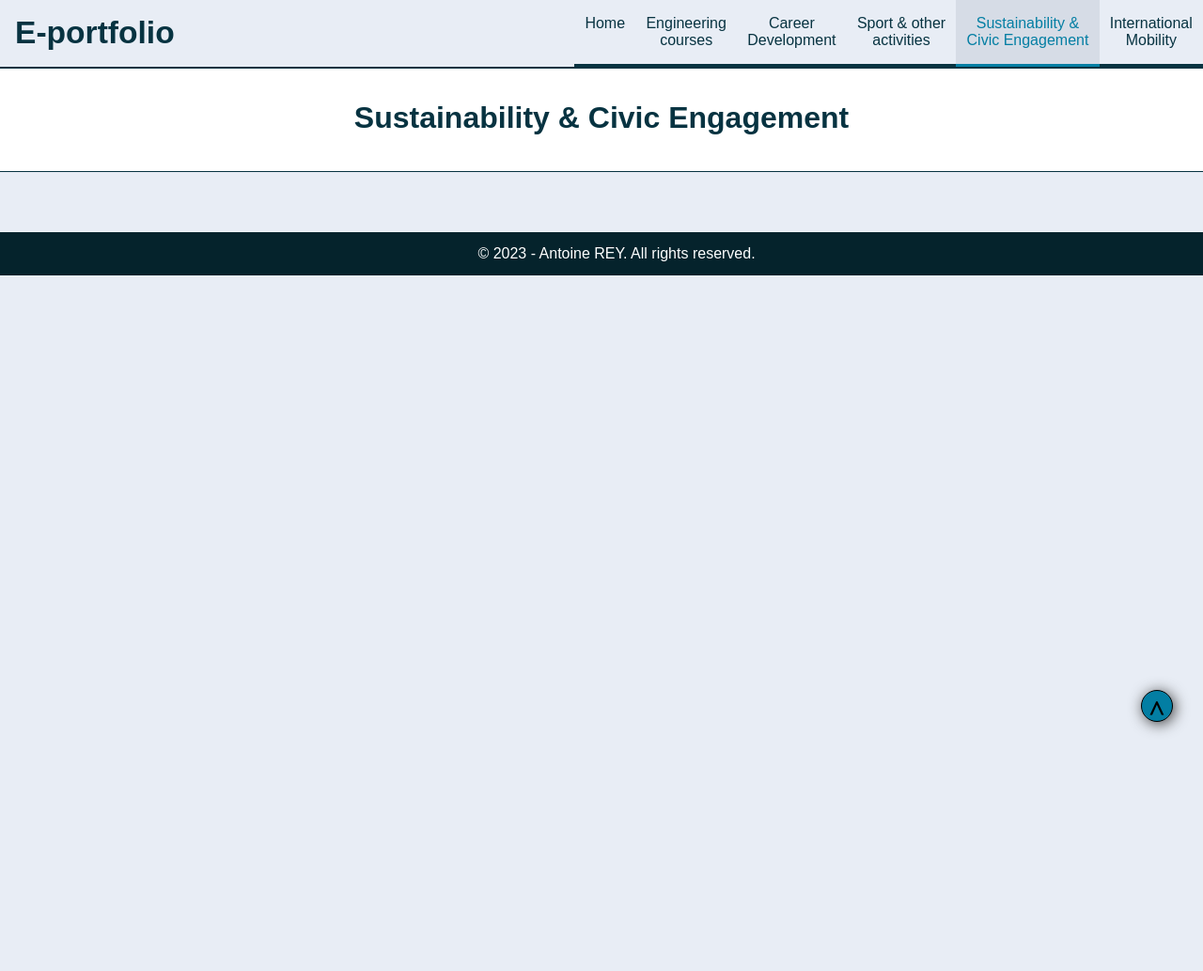
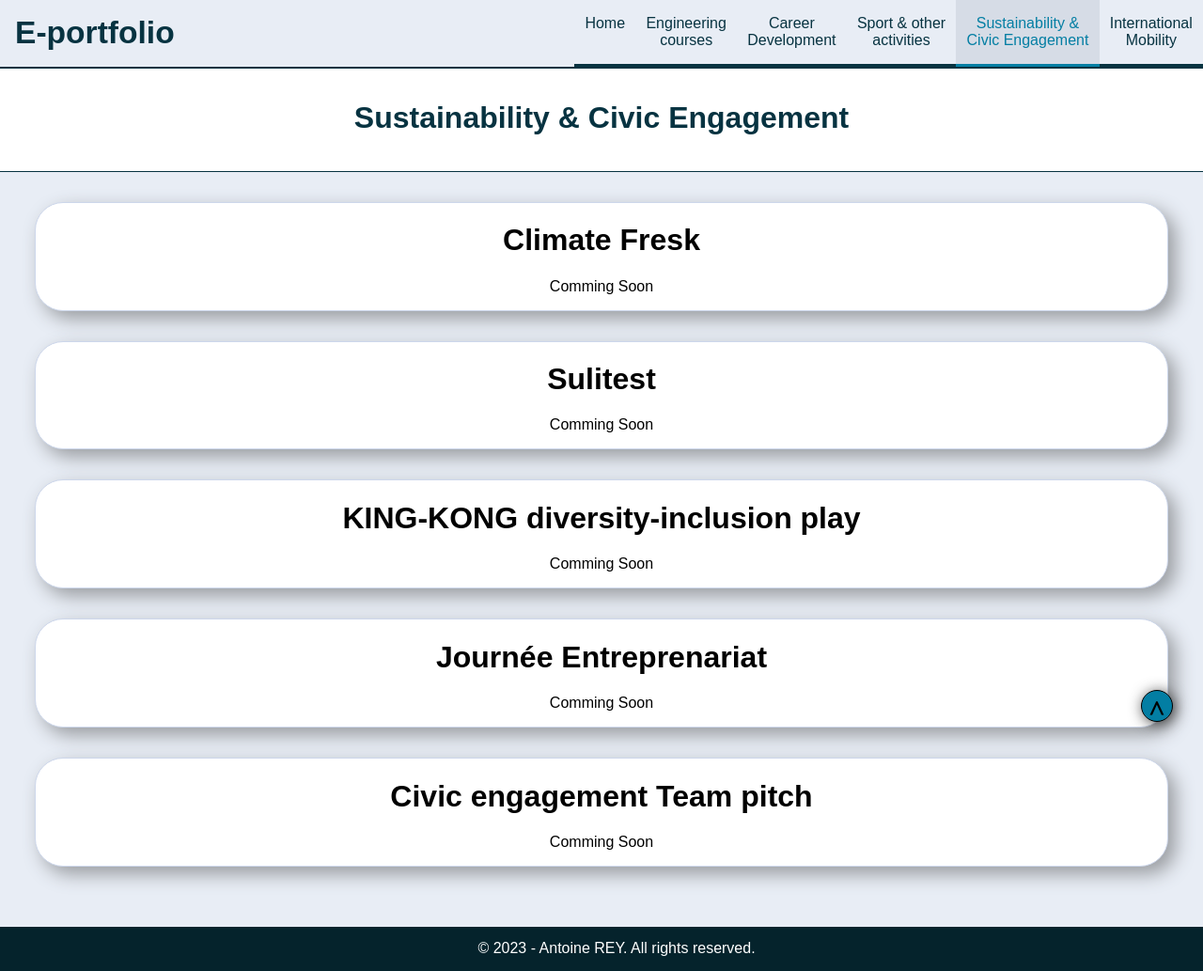
Before and after one commit to Antoine2803/antoine2803.github.io, a plain HTML site: page Sustainability&civic_engagement.html in a window 1280 px wide. Shown: the whole page at 94% size. Before the commit the page ends 800 px from the top, so only its background shows below. Drawn offline with Linux system fonts and the light colour scheme.

Commit message:
debut mise a jour civic engagement

```diff
--- a/Sustainability&civic_engagement.html
+++ b/Sustainability&civic_engagement.html
@@ -46,6 +46,40 @@
         <h1>Sustainability & Civic Engagement</h1>
     </div>
 
+    <div class="content">
+        <div class="divt2">
+            <h1>Climate Fresk</h1>
+            <article class="artt1"> Comming Soon </article>
+        </div>
+    </div>
+
+    <div class="content">
+        <div class="divt2">
+            <h1>Sulitest</h1>
+            <article class="artt1"> Comming Soon </article>
+        </div>
+    </div>
+
+    <div class="content">
+        <div class="divt2">
+            <h1>KING-KONG diversity-inclusion play</h1>
+            <article class="artt1"> Comming Soon </article>
+        </div>
+    </div>
+
+    <div class="content">
+        <div class="divt2">
+            <h1>Journée Entreprenariat</h1>
+            <article class="artt1"> Comming Soon </article>
+        </div>
+    </div>
+
+    <div class="content">
+        <div class="divt2">
+            <h1>Civic engagement Team pitch</h1>
+            <article class="artt1"> Comming Soon </article>
+        </div>
+    </div>
 
     <footer>
         <p>&copy; 2023 - Antoine REY. All rights reserved.</p>
```
